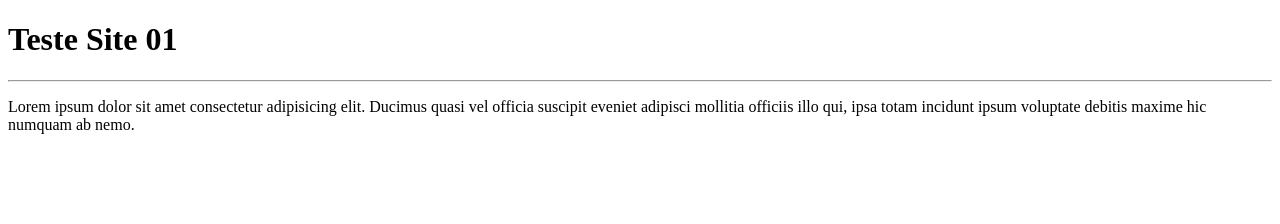
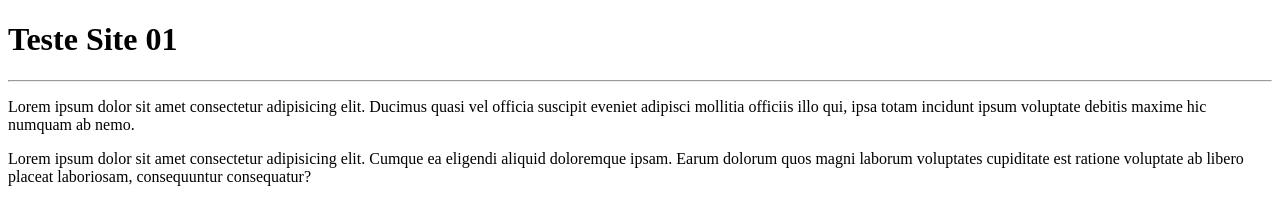
Before and after one commit to PauloFratta/CT-DS-UC4_Boni_01-24, a plain HTML site: page Site Exemplo/Index.html in a window 1280 px wide. Drawn offline with Linux system fonts and the light colour scheme.

Commit message:
Adicionei um parágrafo

```diff
--- a/Site Exemplo/Index.html
+++ b/Site Exemplo/Index.html
@@ -9,5 +9,6 @@
     <h1>Teste Site 01</h1>
     <hr>
     <p>Lorem ipsum dolor sit amet consectetur adipisicing elit. Ducimus quasi vel officia suscipit eveniet adipisci mollitia officiis illo qui, ipsa totam incidunt ipsum voluptate debitis maxime hic numquam ab nemo.</p>
+    <p>Lorem ipsum dolor sit amet consectetur adipisicing elit. Cumque ea eligendi aliquid doloremque ipsam. Earum dolorum quos magni laborum voluptates cupiditate est ratione voluptate ab libero placeat laboriosam, consequuntur consequatur?</p>
 </body>
 </html>
```
